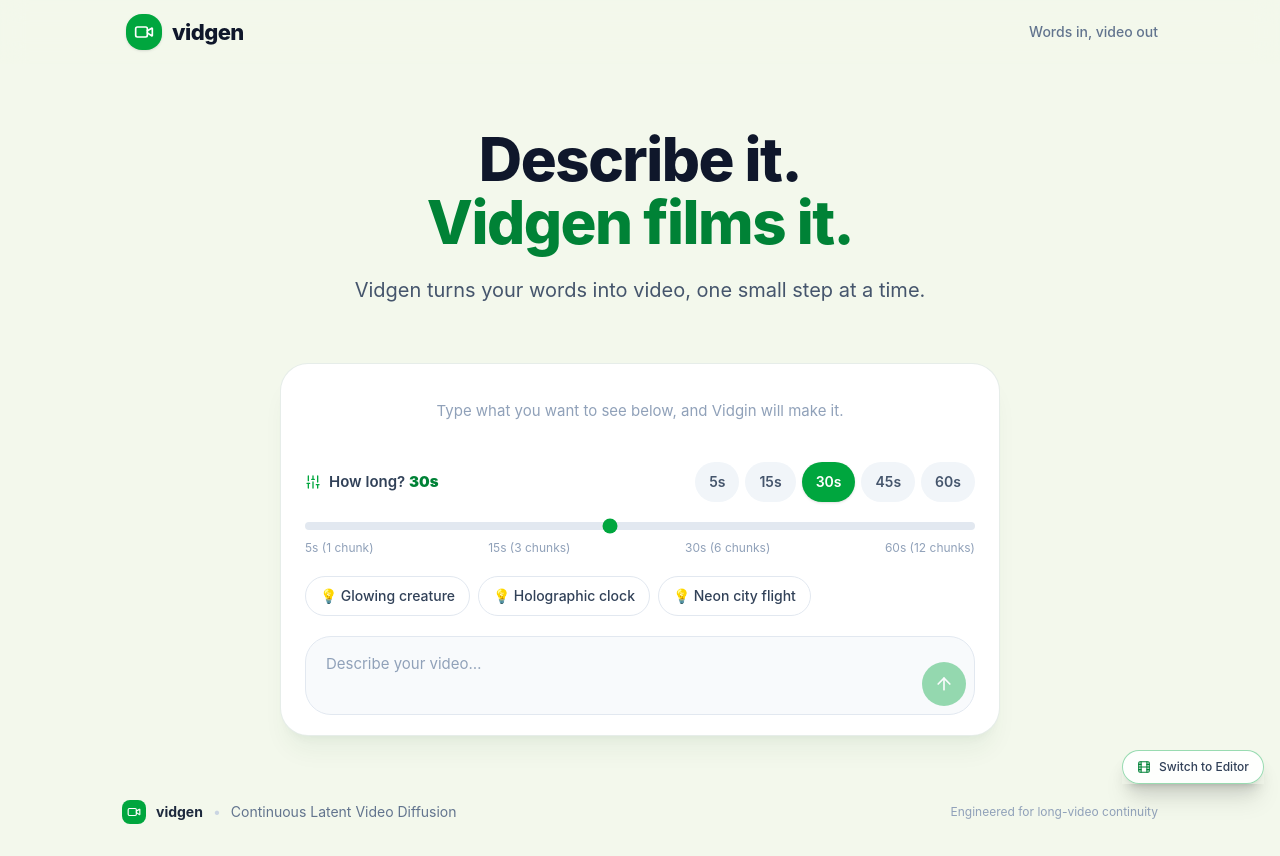
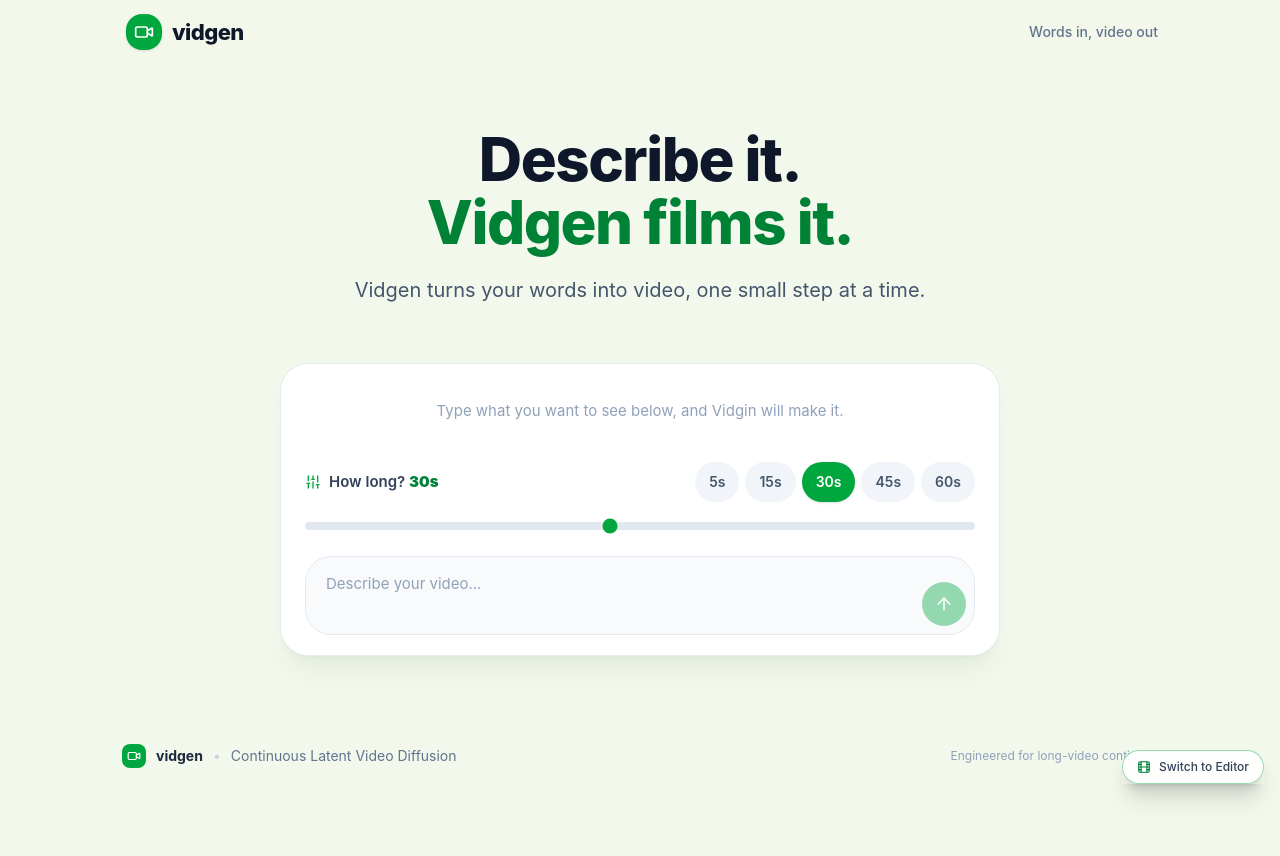
Before and after one commit to shahrozkalash/Vidgin, a React (Vite) app: page / in a window 1280 px wide. Both pictures are taken after a click on the button "Overview". After the commit the page ends 800 px from the top, so only its background shows below. Built offline with nearby package versions, Linux system fonts and the light colour scheme.

Commit message:
Interface: remove idea chips and chunk labels under the duration slider

```diff
--- a/src/components/TryItSection.tsx
+++ b/src/components/TryItSection.tsx
@@ -1,20 +1,5 @@
 import React, { useState } from 'react';
 import { CheckCircle2, ArrowUp, Sliders } from 'lucide-react';
-
-const SAMPLES = [
-  {
-    label: '💡 Glowing creature',
-    text: 'A glowing cyan creature gliding gracefully through misty indigo mountain water at twilight',
-  },
-  {
-    label: '💡 Holographic clock',
-    text: 'Futuristic holographic clock turning smoothly over dark reflective grid terrain',
-  },
-  {
-    label: '💡 Neon city flight',
-    text: 'Cinematic aerial drone flight sweeping past rain-washed neon skyscraper rooftops',
-  },
-];
 
 export const TryItSection: React.FC = () => {
   const [prompt, setPrompt] = useState<string>('');
@@ -167,26 +152,6 @@ export const TryItSection: React.FC = () => {
               onChange={(e) => setDuration(Number(e.target.value))}
               className="w-full h-2 bg-slate-200 rounded-lg appearance-none cursor-pointer accent-green-600"
             />
-
-            <div className="flex justify-between text-xs text-slate-400">
-              <span>5s (1 chunk)</span>
-              <span>15s (3 chunks)</span>
-              <span>30s (6 chunks)</span>
-              <span>60s (12 chunks)</span>
-            </div>
-          </div>
-
-          {/* Idea chips */}
-          <div className="flex flex-wrap gap-2">
-            {SAMPLES.map((sample) => (
-              <button
-                key={sample.label}
-                onClick={() => setPrompt(sample.text)}
-                className="min-h-[40px] px-3.5 py-2 rounded-full bg-white border border-slate-200 text-sm font-medium text-slate-700 hover:bg-slate-50 transition-colors cursor-pointer"
-              >
-                {sample.label}
-              </button>
-            ))}
           </div>
         </div>
 
```
